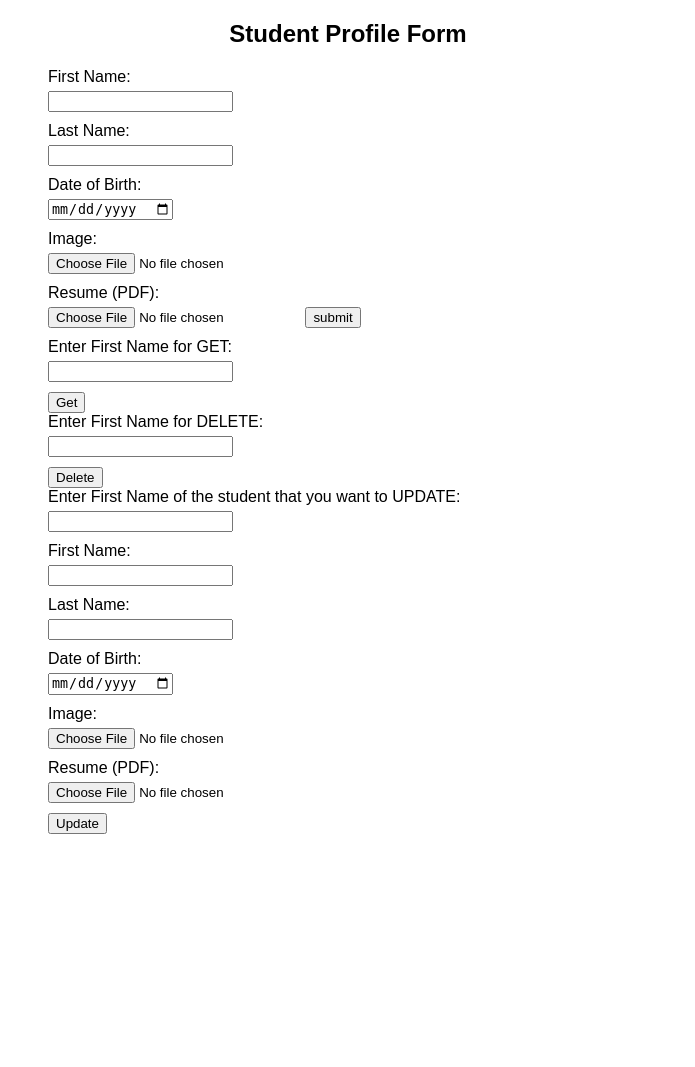
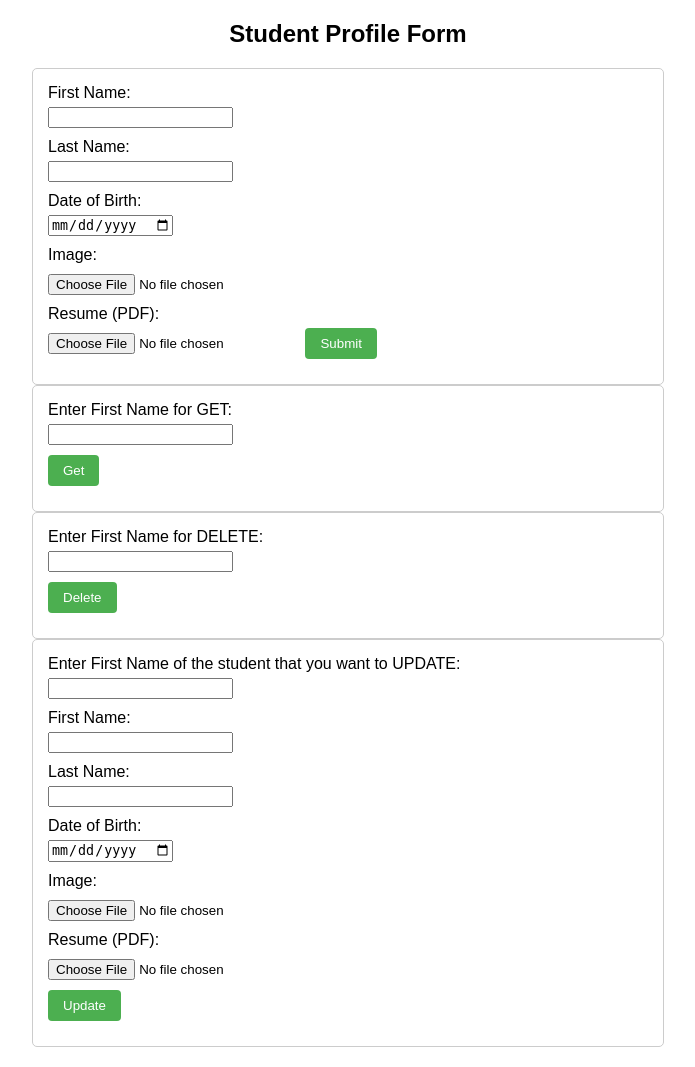
Before and after one commit to sanskar-coditas/Student_Biodata_DJango, a Django app: page / in a window 1280 px wide. Shown: the whole page, without its empty margins (292-987 px from the left). Before the commit the page ends 834 px from the top, so only its background shows below. Run offline with Django 5.2, Linux system fonts and the light colour scheme.

Commit message:
Modified main html form and made minor design changes

```diff
--- a/StudentProfile/templates/student_profile_form.html
+++ b/StudentProfile/templates/student_profile_form.html
@@ -17,6 +17,9 @@
     form {
       max-width: 600px;
       margin: 0 auto;
+      padding: 15px;
+      border: 1px solid #ccc;
+      border-radius: 5px;
     }
 
     label {
@@ -24,12 +27,26 @@
       margin-bottom: 5px;
     }
 
-    input {
+    input, button {
       margin-bottom: 10px;
     }
 
-    input[type="submit"] {
+    input[type="submit"], button {
       margin-right: 5px;
+      padding: 8px 15px;
+      border: none;
+      border-radius: 4px;
+      cursor: pointer;
+      background-color: #4CAF50;
+      color: white;
+    }
+
+    input[type="submit"]:hover, button:hover {
+      background-color: #45a049;
+    }
+
+    input[type="file"] {
+      margin-top: 5px;
     }
   </style>
 </head>
@@ -38,7 +55,6 @@
   <h2>Student Profile Form</h2>
 
   <form action="" method="post" enctype="multipart/form-data">
-
     <label for="firstName">First Name:</label>
     <input type="text" id="firstName" name="firstName" required>
 
@@ -55,12 +71,11 @@
     <input type="file" id="resume" name="resume" accept=".pdf">
 
     <!-- Submit Button -->
-     <input type="submit" value="submit" name="action">
+    <input type="submit" value="Submit" name="action">
   </form>
 
   <!-- CRUD Section -->
   <form action="{% url 'get_data' %}" method="post" enctype="multipart/form-data">
-
     <div>
       <label for="editFirstNameGet">Enter First Name for GET:</label>
       <input type="text" id="editFirstNameGet" name="editFirstNameGet" required>
@@ -72,7 +87,6 @@
   </form>
 
   <form action="{% url 'delete_data' %}" method="post" enctype="multipart/form-data">
-
     <div>
       <label for="editFirstNameDelete">Enter First Name for DELETE:</label>
       <input type="text" id="editFirstNameDelete" name="editFirstNameDelete" required>
@@ -84,7 +98,6 @@
   </form>
 
   <form action="{% url 'update_data' %}" method="post" enctype="multipart/form-data">
-
     <div>
       <label for="editFirstNameUpdate">Enter First Name of the student that you want to UPDATE:</label>
       <input type="text" id="editFirstNameUpdate" name="editFirstNameUpdate" required>
--- a/StudentProfile/views.py
+++ b/StudentProfile/views.py
@@ -87,7 +87,7 @@ def get(request):
             data = [{'first_name': student.first_name, 'last_name': student.last_name, 'dob': student.dob, 'photo_path':student.photo} for student in students]
             return render(request, 'display_data.html', {'data': data})
     else:
-        return render(request, 'student_profile_form.html')\
+        return render(request, 'student_profile_form.html')
 
 @csrf_exempt
 def delete(request):
@@ -157,6 +157,7 @@ def update(request):
                 updated_student = Student.objects.get(pk=student.pk)
 
                 # Create a dictionary with updated data for rendering in a different template
+
                 updated_data = {
                     'first_name': updated_student.first_name,
                     'last_name': updated_student.last_name,
```
Also changed, not shown: StudentBioData/urls.py (line endings or trailing spaces), StudentProfile/urls.py (line endings or trailing spaces), db.sqlite3, 2 other files. Lines whose indentation alone changed are shown as unchanged.
